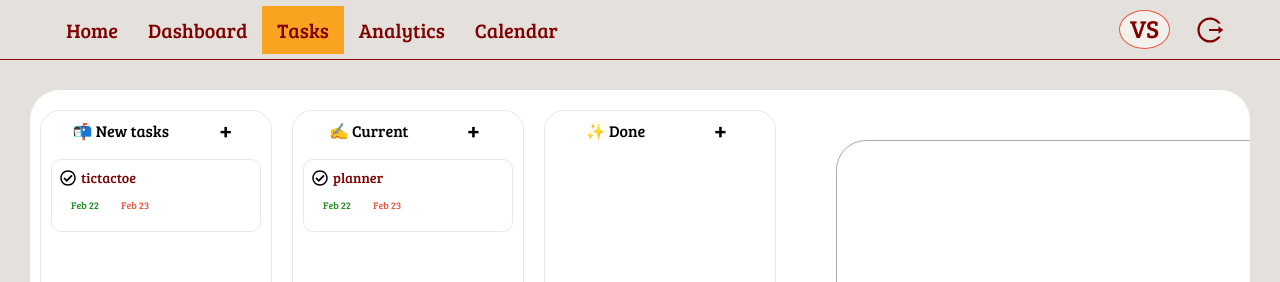
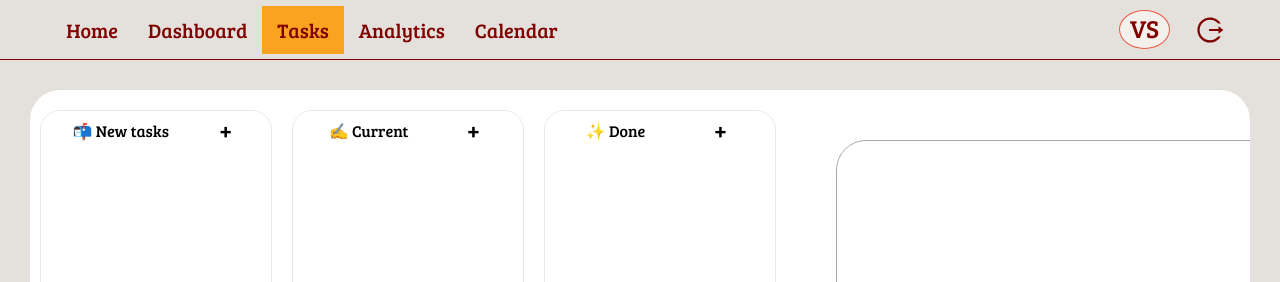
Before and after one commit to ks-vijai/Todo-Planner, a React (Create React App) app: page /tasks in a window 1280 px wide. Shown: the top 282 px of the page. Built offline with nearby package versions, Linux system fonts and the light colour scheme.

Commit message:
feat: todo-planner: add task to store
Signed-off-by: ks-vijai <vijaiks.19cse@kongu.edu>

```diff
--- a/src/app/feature/tasks/taskSlice.js
+++ b/src/app/feature/tasks/taskSlice.js
@@ -2,43 +2,20 @@ import { createSlice } from "@reduxjs/toolkit";
 
 const initialState = {
   userList: [],
-  tasksList: [
-    {
-      tictactoe: {
-        id: 1,
-        username: "vijai@gmail.com",
-        taskName: "tictactoe",
-        startDate: "Feb 22",
-        endDate: "Feb 23",
-        project: "",
-        progress: "Todo",
-        description: "",
-        liked: true,
-      },
-      planner: {
-        id: 2,
-        username: "vijai@gmail.com",
-        taskName: "planner",
-        startDate: "Feb 22",
-        endDate: "Feb 23",
-        project: "",
-        progress: "InProgress",
-        description: "",
-        liked: false,
-      },
-    },
-  ],
+  tasksList: [],
 };
 
 const taskSlice = createSlice({
   name: "tasks",
   initialState,
   reducers: {
-    newTask: (state, { payload }) => {
-      state.tasksList = payload;
+    addNewTask: (state, { payload }) => {
+      state.tasksList.push(payload);
     },
   },
 });
 
 export default taskSlice.reducer;
-export const { newTask } = taskSlice.actions;
+export const { addNewTask } = taskSlice.actions;
+
+export const selectTaskList = (state) => state.tasks.tasksList;
--- a/src/components/DisplayTask.js
+++ b/src/components/DisplayTask.js
@@ -11,8 +11,11 @@ import Select from "react-select";
 import { Tooltip } from "antd";
 import { ToastContainer, toast } from "react-toastify";
 import "react-toastify/dist/ReactToastify.css";
+import { useDispatch } from "react-redux";
+import { addNewTask } from "../app/feature/tasks/taskSlice";
 
 function DisplayTask({ selectedBucket }) {
+  const dispatch = useDispatch();
   const updateLikeOption = (event) => {
     event.preventDefault();
     event.target.classList.toggle("like-button-active");
@@ -36,13 +39,36 @@ function DisplayTask({ selectedBucket }) {
   const taskDescription = useRef(null);
   const taskLiked = useRef(null);
 
-  const displayErrorMessage = (errorField) => {
-    toast.error(`Enter a valid ${errorField}`);
+  const displayErrorMessage = (errorMessage) => {
+    toast.error(errorMessage);
   };
 
   const saveTask = () => {
-    if (!taskNameContainer.current?.value) {
-      displayErrorMessage("Task Name");
+    let newTaskName = taskNameContainer.current?.value;
+    if (!newTaskName) {
+      displayErrorMessage("Enter a valid Task Name");
+    } else if (!taskStartDate.current.props.selected) {
+      console.log(taskStartDate.current);
+      displayErrorMessage("Select a valid Start date");
+    } else if (!taskEndDate.current.props.selected) {
+      displayErrorMessage("Select a valid End date");
+    } else {
+      dispatch(
+        addNewTask({
+          [newTaskName]: {
+            id: 2,
+            username: "vijai@gmail.com",
+            taskName: newTaskName,
+            startDate: "Wed 20",
+            endDate: "Wed 20",
+            project: taskProjectContainer.current.value,
+            progress: taskStatus.current.props.value.value,
+            description: "",
+            liked: false,
+          },
+        })
+      );
+      toast.success("Task Added Successfully");
     }
   };
 
--- a/src/pages/Taskspage.js
+++ b/src/pages/Taskspage.js
@@ -3,14 +3,12 @@ import { motion } from "framer-motion";
 import TaskCard from "../components/TaskCard";
 import Cycle from "../assets/cycle.gif";
 import { useSelector } from "react-redux";
-
 import "react-datepicker/dist/react-datepicker.css";
-
 import { Tooltip } from "antd";
 import DisplayTask from "../components/DisplayTask";
+import { selectTaskList } from "../app/feature/tasks/taskSlice";
 
 function Taskspage() {
-  const userTasks = useSelector((state) => state.tasks.tasksList[0]);
   const [displayTask, setDisplayTask] = useState(false);
   const [selectedBucket, setSelectedBucket] = useState({ id: 0, status: "" });
 
@@ -42,7 +40,7 @@ function Taskspage() {
                 </div>
               </Tooltip>
             </div>
-            <div>{<AddTaskCard userTasks={userTasks} taskBucket="Todo" />}</div>
+            <div>{<AddTaskCard taskBucket="Todo" />}</div>
           </div>
           <div className="tasks-section">
             <div className="section-heading">
@@ -56,9 +54,7 @@ function Taskspage() {
                 </div>
               </Tooltip>
             </div>
-            <div>
-              {<AddTaskCard userTasks={userTasks} taskBucket="InProgress" />}
-            </div>
+            <div>{<AddTaskCard taskBucket="InProgress" />}</div>
           </div>
           <div className="tasks-section">
             <div className="section-heading">
@@ -72,9 +68,7 @@ function Taskspage() {
                 </div>
               </Tooltip>
             </div>
-            <div>
-              {<AddTaskCard userTasks={userTasks} taskBucket="Completed" />}
-            </div>
+            <div>{<AddTaskCard taskBucket="Completed" />}</div>
           </div>
           {!displayTask && (
             <div className="display-section">
@@ -107,15 +101,17 @@ function DefaultMessage() {
   );
 }
 
-function AddTaskCard({ userTasks, taskBucket }) {
+function AddTaskCard({ taskBucket }) {
   let containsTask = false;
+  const userTasks = useSelector(selectTaskList);
 
   return (
     <>
       {Object.values(userTasks)?.map((taskDetail) => {
-        if (taskDetail.progress === taskBucket) {
+        let taskData = Object.values(taskDetail)[0];
+        if (taskData.progress === taskBucket) {
           containsTask = true;
-          return <TaskCard taskDetail={taskDetail} key={taskDetail.id} />;
+          return <TaskCard taskDetail={taskData} key={taskDetail} />;
         } else return null;
       })}
       {containsTask ? null : <DefaultMessage />}
```
